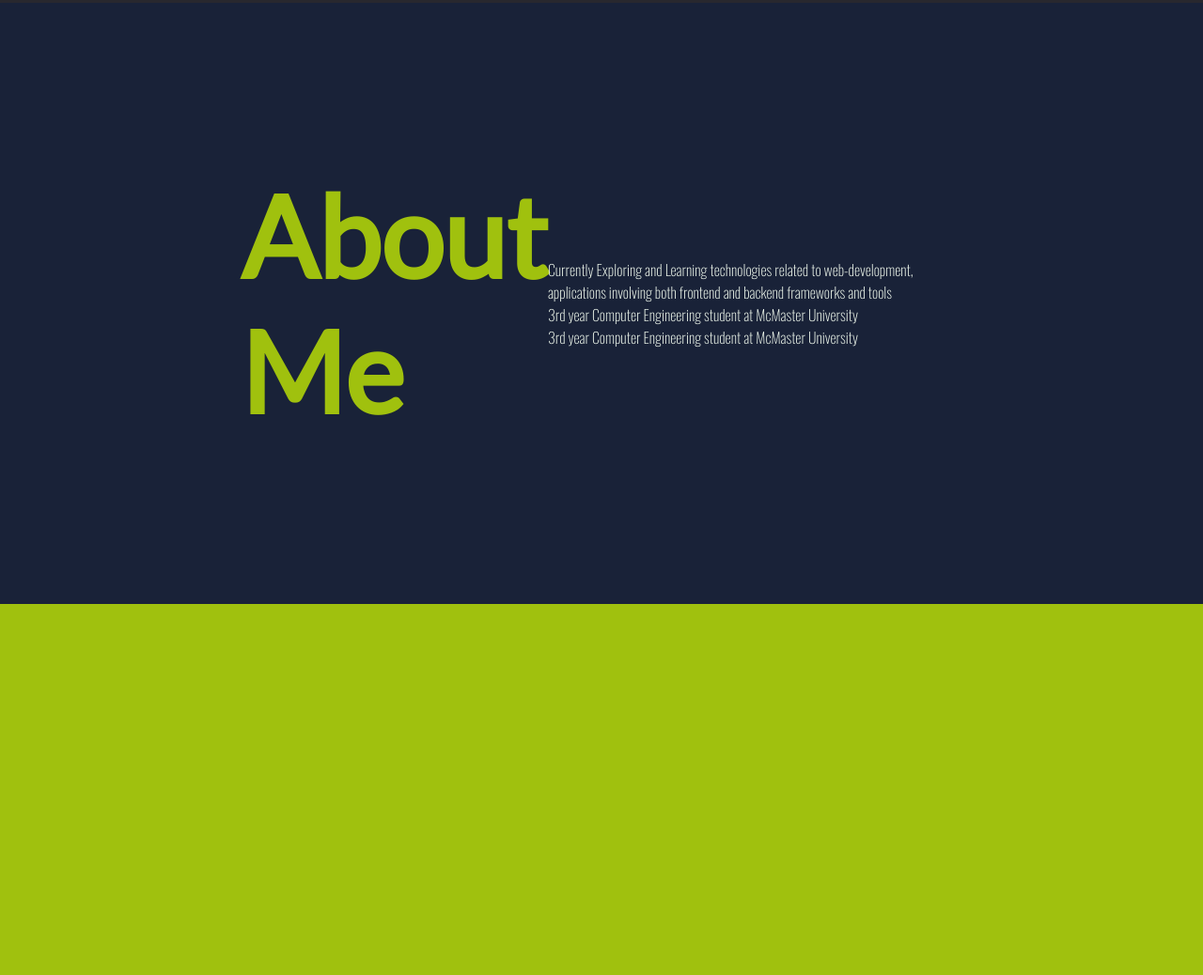
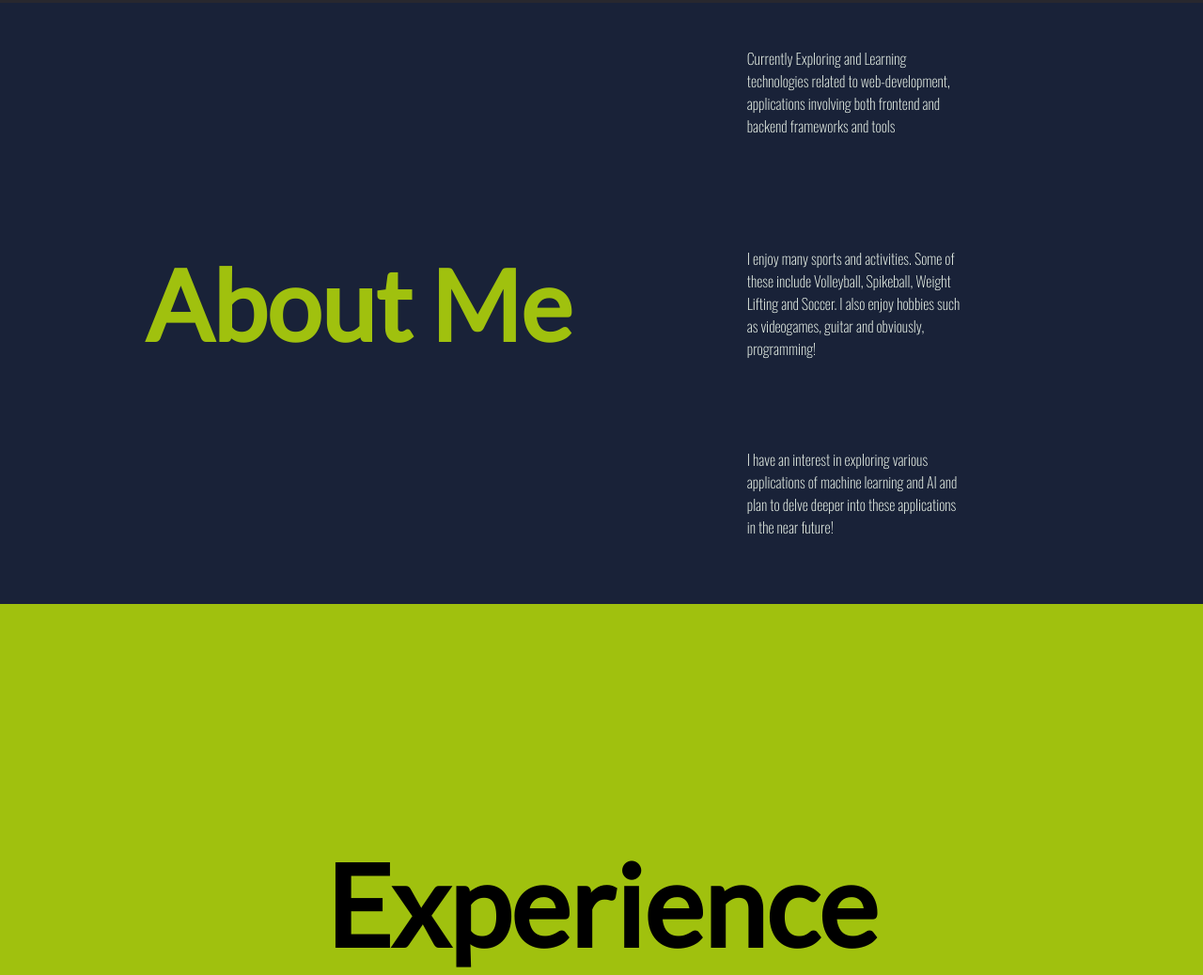
Before and after one commit to CovJus01/portfolio, a Gatsby site: page / in a window 1280 px wide. Shown: the part 533-1571 px from the top of the page at 94% size. Built offline with nearby package versions, Linux system fonts and the light colour scheme; Gatsby itself is replaced by a stand-in of ours; grey boxes are pictures that could not be loaded.

Commit message:
Added about layout and some styling

```diff
--- a/src/components/about.js
+++ b/src/components/about.js
@@ -6,19 +6,24 @@ const About = () => {
     <div className="about">
       <div className="content-wrap">
         <div>
-          <h1>About Me</h1>
+          <h1>About&nbsp;Me</h1>
         </div>
-        <div>
+        <div className="arrows"></div>
+        <div className="vertical-gallery">
           <p className="">
             Currently Exploring and Learning technologies related to
             web-development, applications involving both frontend and backend
             frameworks and tools
           </p>
           <p className="">
-            3rd year Computer Engineering student at McMaster University
+            I enjoy many sports and activities. Some of these include
+            Volleyball, Spikeball, Weight Lifting and Soccer. I also enjoy
+            hobbies such as videogames, guitar and obviously, programming!
           </p>
           <p className="">
-            3rd year Computer Engineering student at McMaster University
+            I have an interest in exploring various applications of machine
+            learning and AI and plan to delve deeper into these applications in
+            the near future!
           </p>
         </div>
       </div>
--- a/src/components/contact.js
+++ b/src/components/contact.js
@@ -2,7 +2,15 @@ import React from "react";
 
 //Body
 const Contact = () => {
-  return <div className="contact"></div>;
+  return (
+    <div className="contact">
+      <div className="content-wrap">
+        <div>
+          <h1>Contact Me</h1>
+        </div>
+      </div>
+    </div>
+  );
 };
 
 export default Contact;
--- a/src/components/experience.js
+++ b/src/components/experience.js
@@ -2,7 +2,15 @@ import React from "react";
 
 //Body
 const Experience = () => {
-  return <div className="experience"></div>;
+  return (
+    <div className="experience">
+      <div className="content-wrap">
+        <div>
+          <h1>Experience</h1>
+        </div>
+      </div>
+    </div>
+  );
 };
 
 export default Experience;
--- a/src/components/header.js
+++ b/src/components/header.js
@@ -21,7 +21,7 @@ const HeaderLink = ({ children, href, target, type }) => (
         to={href}
         spy={true}
         smooth={true}
-        offset={-window.innerHeight * 0.07}
+        offset={-window.innerHeight * 0.135}
         duration={1000}
       >
         {children}
--- a/src/components/projects.js
+++ b/src/components/projects.js
@@ -2,7 +2,15 @@ import React from "react";
 
 //Body
 const Projects = () => {
-  return <div className="projects"></div>;
+  return (
+    <div className="projects">
+      <div className="content-wrap">
+        <div>
+          <h1>Projects</h1>
+        </div>
+      </div>
+    </div>
+  );
 };
 
 export default Projects;
--- a/src/styles/index.css
+++ b/src/styles/index.css
@@ -118,6 +118,7 @@ main {
   justify-content: center;
   margin: 0;
 }
+
 .main-content {
   height: auto;
   background-color: rgba(200, 245, 249, 90%);
@@ -139,6 +140,10 @@ main {
   color: #f3fcf0;
   width: 100%;
   height: 100%;
+}
+
+.introduction h1 {
+  text-align: center;
 }
 
 .introduction p {
@@ -166,8 +171,28 @@ main {
   height: 100%;
 }
 
-.about p {
+.about h1 {
+  padding-left: 20%;
+  font-size: 13vh;
+}
+.about .content-wrap {
+  width: 90%;
+}
+.vertical-gallery {
+  display: grid;
+  grid-template-columns: 100%;
+  grid-template-rows: 1fr 1fr 1fr;
+  height: 100%;
+  width: 100%;
+  justify-content: space-around;
+}
+.arrows {
+  flex: 0 0 20%;
+}
+.vertical-gallery p {
   color: #f3fcf0;
+  padding: 10% 40% 10% 10%;
+  font-size: 2vh;
 }
 
 /*---------------------------Experience---------------------------*/
```
